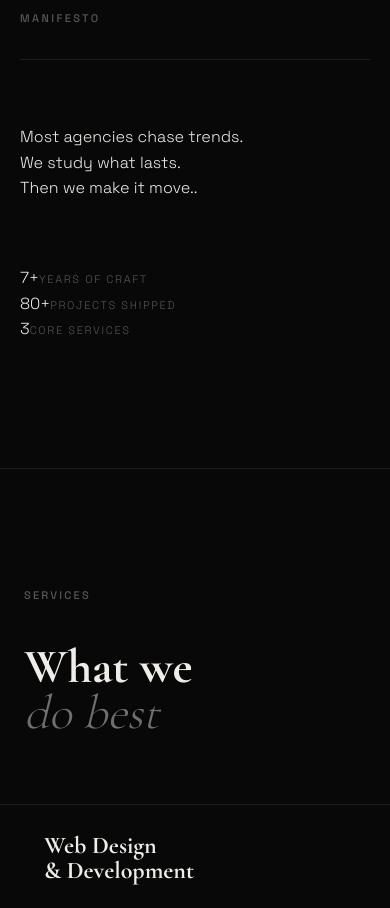
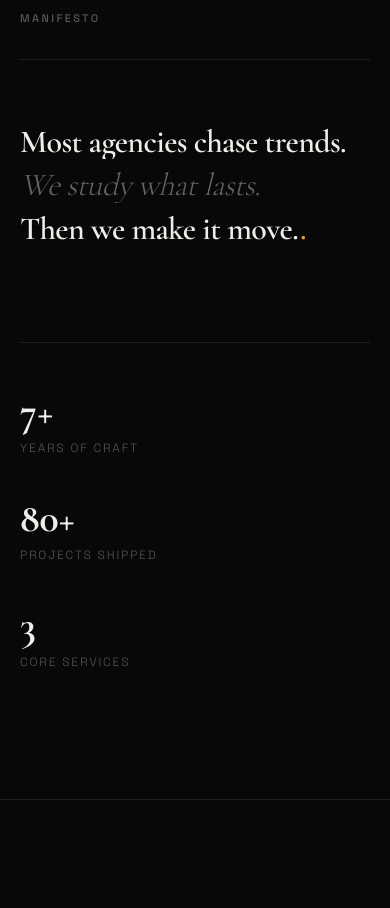
Before and after one commit to infinitegithub/viffey3, a Next.js app: page / in a window 390 px wide. Shown: the part 1020-1928 px from the top of the page. Built offline with nearby package versions, Linux system fonts and the light colour scheme.

Commit message:
fix: map Manifesto TSX layout with active CSS modules to restore styles using MCP

```diff
--- a/src/components/Manifesto.module.css
+++ b/src/components/Manifesto.module.css
@@ -28,66 +28,66 @@
 }
 
 /* Content */
-.content {
+.manifestoBlock {
   display: flex;
   flex-direction: column;
-  gap: 2.5rem;
-  max-width: 820px;
+  gap: 0.5rem;
 }
 
-.heroText {
-  font-family: var(--font-display);
-  font-size: clamp(2.25rem, 4vw, 3.75rem);
-  font-weight: 700;
-  line-height: 1.05;
-  color: var(--white);
-  letter-spacing: -0.015em;
+.lineWrap {
+  overflow: hidden;
 }
 
-.ital {
+.manifestoLine {
+  font-family: var(--font-display);
+  font-size: clamp(2.5rem, 5vw, 4.5rem);
+  font-weight: 600;
+  line-height: 1.1;
+  color: var(--white);
+  letter-spacing: -0.02em;
+  margin: 0;
+}
+
+.italic {
   font-style: italic;
   font-weight: 300;
   color: rgba(240, 237, 232, 0.4);
 }
 
-.bodyText {
-  font-family: var(--font-body);
-  font-size: clamp(1rem, 1.3vw, 1.2rem);
-  font-weight: 300;
-  line-height: 1.8;
-  color: var(--muted);
+.accent {
+  color: var(--accent);
 }
 
 /* Stats */
-.stats {
+.statsRow {
   display: grid;
-  grid-template-columns: repeat(2, 1fr);
-  gap: 3rem 2rem;
+  grid-template-columns: repeat(3, 1fr);
+  gap: 2rem;
   border-top: 1px solid var(--border);
   padding-top: 3rem;
-  max-width: 820px;
+  margin-top: 2rem;
 }
 
-.statItem {
+.stat {
   display: flex;
   flex-direction: column;
   gap: 0.5rem;
 }
 
+.statNum {
+  font-family: var(--font-display);
+  font-size: clamp(2.5rem, 4vw, 3.5rem);
+  font-weight: 700;
+  color: var(--white);
+  line-height: 1;
+}
+
 .statLabel {
   font-family: var(--font-body);
-  font-size: 0.6875rem;
+  font-size: 0.75rem;
   letter-spacing: 0.15em;
   text-transform: uppercase;
   color: var(--muted);
-}
-
-.statValue {
-  font-family: var(--font-display);
-  font-size: clamp(2rem, 3.5vw, 3rem);
-  font-weight: 700;
-  color: var(--white);
-  line-height: 1;
 }
 
 /* Responsive */
@@ -98,11 +98,11 @@
 
 @media (max-width: 640px) {
   .right { gap: 4rem; }
-  .heroText { font-size: 2.25rem; }
-  .stats    { grid-template-columns: 1fr; gap: 2.5rem; }
+  .manifestoLine { font-size: 2.5rem; }
+  .statsRow { grid-template-columns: 1fr; gap: 2.5rem; }
 }
 
 @media (max-width: 480px) {
   .inner    { padding-left: 1.25rem; padding-right: 1.25rem; }
-  .heroText { font-size: 2rem; }
+  .manifestoLine { font-size: 2rem; }
 }
--- a/src/components/Manifesto.tsx
+++ b/src/components/Manifesto.tsx
@@ -60,6 +60,7 @@ export default function Manifesto() {
           <span className={styles.label}>Manifesto</span>
         </div>
 
+        <div className={styles.right}>
           {/* The manifesto */}
           <div className={styles.manifestoBlock}>
             {lines.map((line, i) => (
@@ -88,6 +89,7 @@ export default function Manifesto() {
             ))}
           </div>
         </div>
+      </div>
     </section>
   );
 }
```
Lines whose indentation alone changed are shown as unchanged.
